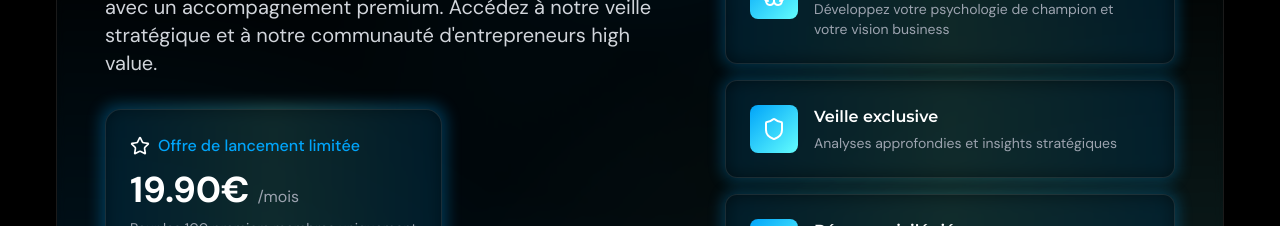
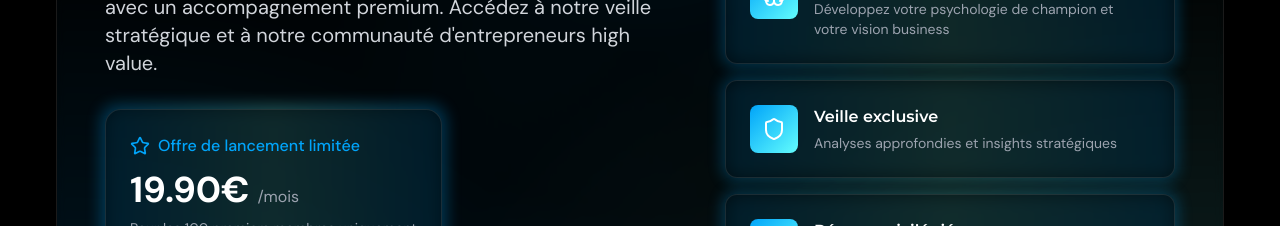
Before and after one commit to Alexkid87IA/frontendhv, a React (Vite) app: page / in a window 1280 px wide. Shown: the part 6560-6786 px from the top of the page. Built offline with nearby package versions, Linux system fonts and the light colour scheme; no server answers; a web font is replaced by a local one.

Commit message:
Enhanced Club Section

```diff
--- a/src/components/sections/ClubSection.tsx
+++ b/src/components/sections/ClubSection.tsx
@@ -218,7 +218,7 @@ export const ClubSection = () => {
                   <div className="relative bg-black/50 backdrop-blur-sm rounded-2xl p-6 border border-white/10">
                     {isPromotion && (
                       <div className="flex items-center gap-2 mb-3">
-                        <Star className="text-accent-blue\" size={20} aria-hidden="true" />
+                        <Star className="text-accent-blue" size={20} aria-hidden="true" />
                         <span className="text-accent-blue font-medium">Offre de lancement limitée</span>
                       </div>
                     )}
```
